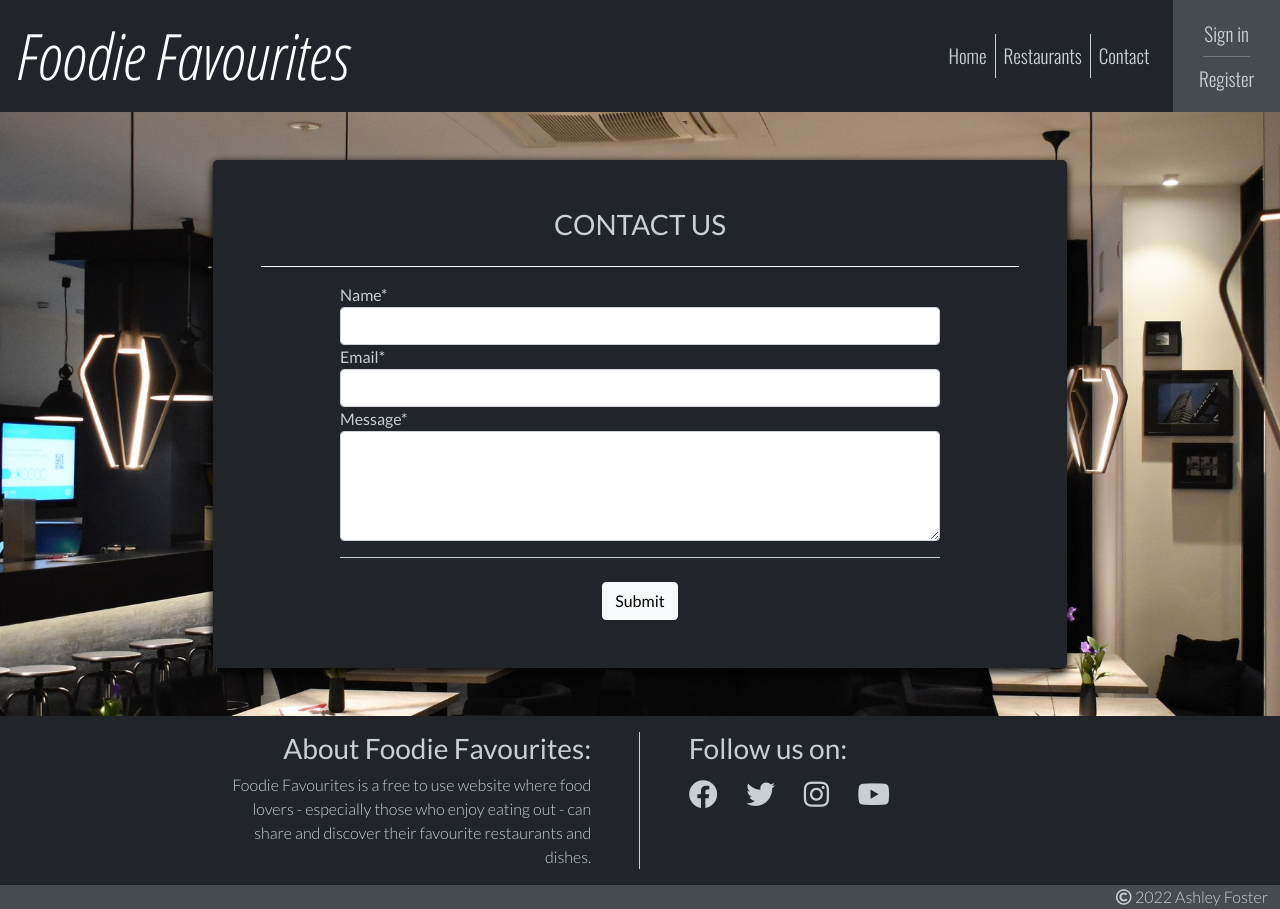
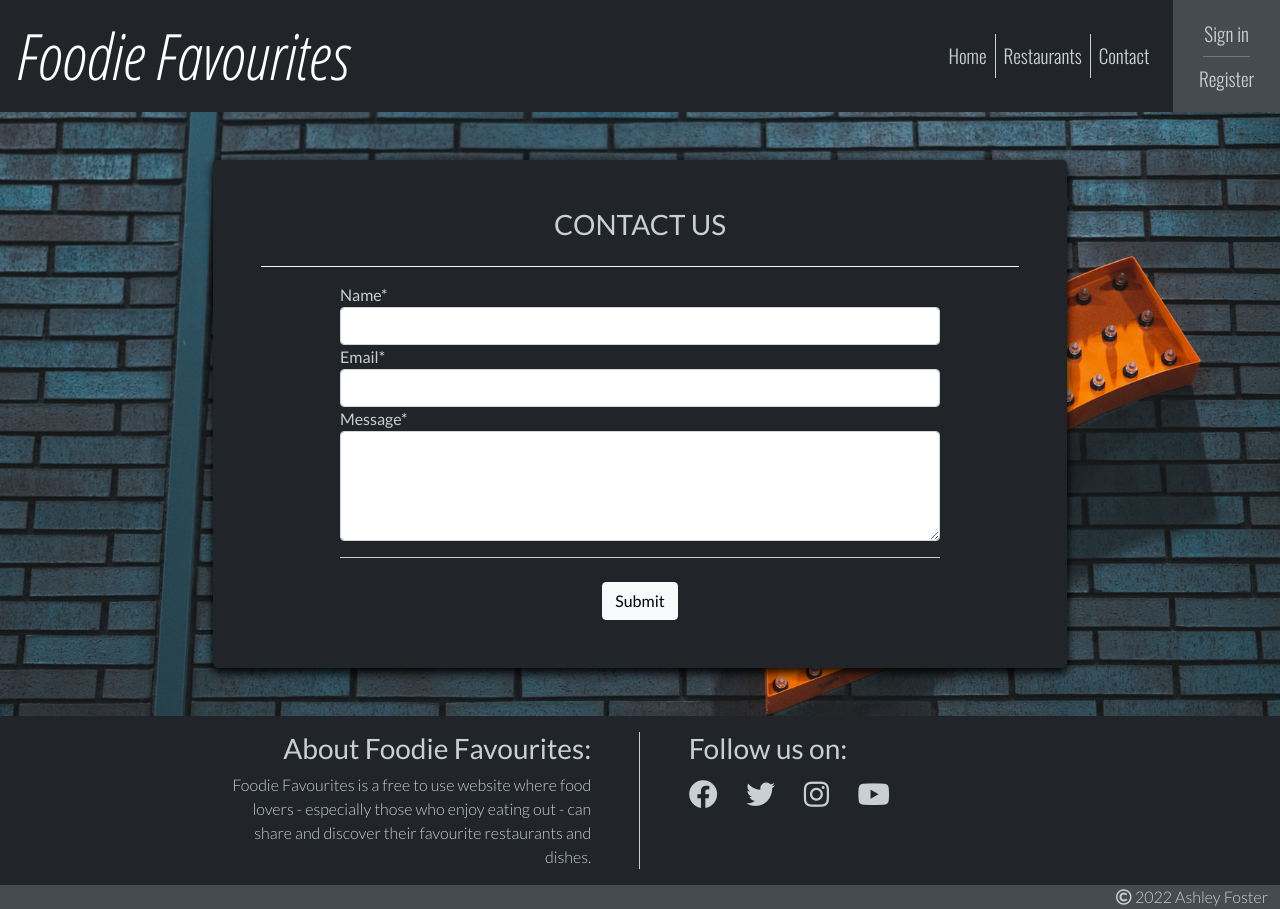
Before and after one commit to AshFoster/foodie-favourites, a Django app: page /contact/ in a window 1280 px wide. Run offline with Django 3.2, Linux system fonts and the light colour scheme; some libraries are stand-ins or nearby versions.

Commit message:
Add background images for edit_profile.html and contact_us.html

```diff
--- a/static/css/style.css
+++ b/static/css/style.css
@@ -67,6 +67,16 @@ main {
 
 .bg-img-profile {
     background: url("../images/bg-img-profile.jpg") no-repeat center center;
+    background-size: cover;
+}
+
+.bg-img-edit-profile {
+    background: url("../images/bg-img-edit-profile.jpg") no-repeat center center;
+    background-size: cover;
+}
+
+.bg-img-contact {
+    background: url("../images/bg-img-contact.jpg") no-repeat center center;
     background-size: cover;
 }
 
--- a/templates/contact_us.html
+++ b/templates/contact_us.html
@@ -3,7 +3,7 @@
 {% load crispy_forms_tags %}
 
 {% block bg_image %}
-<div class="bg-img bg-img-login-register"></div>
+<div class="bg-img bg-img-contact"></div>
 {% endblock %}
 
 {% block heading %}
--- a/templates/edit_profile.html
+++ b/templates/edit_profile.html
@@ -3,7 +3,7 @@
 {% load crispy_forms_tags %}
 
 {% block bg_image %}
-<div class="bg-img bg-img-login-register"></div>
+<div class="bg-img bg-img-edit-profile"></div>
 {% endblock %}
 
 {% block heading %}
```
Also changed, not shown: static/images/bg-img-contact.jpg (added), static/images/bg-img-edit-profile.jpg (added).
